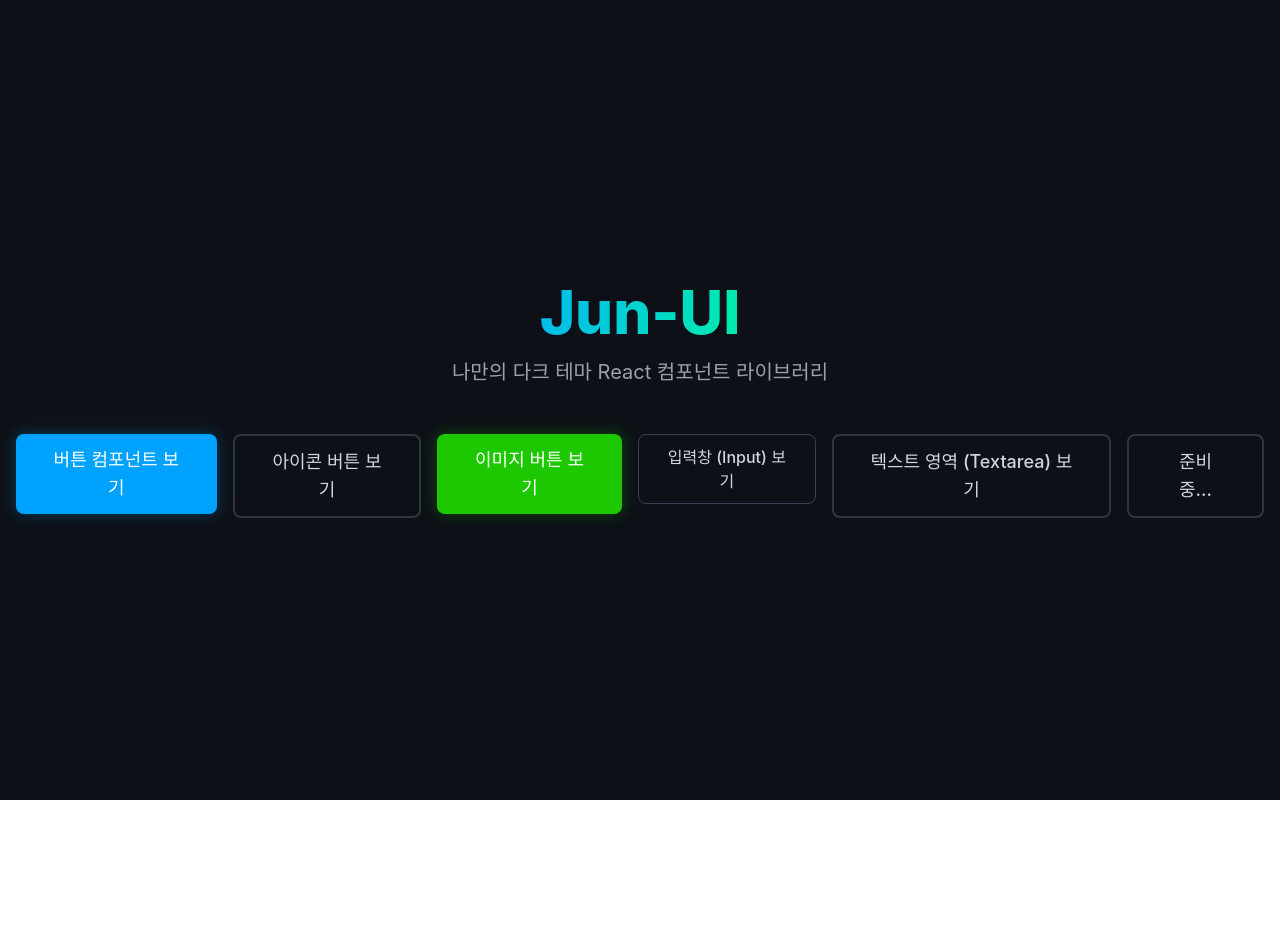
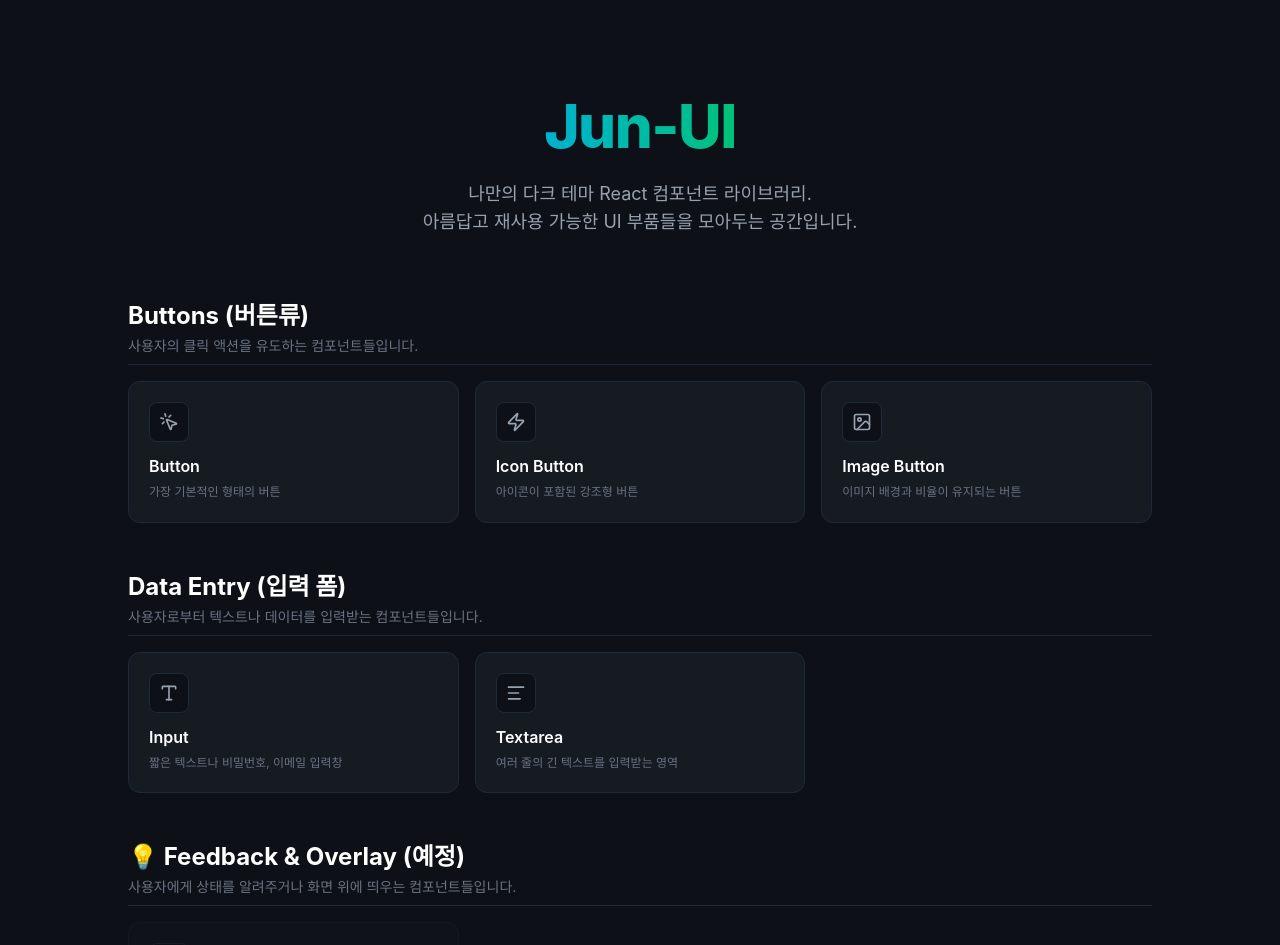
Before and after one commit to bjw9415-oss/jun-UI, a React (Vite) app: page / in a window 1280 px wide. Shown: the top 945 px of the page. Before the commit the page ends 800 px from the top, so only its background shows below. Built offline with nearby package versions, Linux system fonts and the light colour scheme.

Commit message:
fix: Classify components and organize them neatly on the home screen

```diff
--- a/src/pages/Home.tsx
+++ b/src/pages/Home.tsx
@@ -1,51 +1,167 @@
 import { Link } from "react-router-dom";
-import Button from "../components/Button";
+import {
+  MousePointerClick,
+  Zap,
+  Image as ImageIcon,
+  Type,
+  AlignLeft,
+  ToggleLeft,
+  type LucideIcon,
+} from "lucide-react";
+interface ComponentItem {
+  name: string;
+  path: string;
+  icon: LucideIcon;
+  desc: string;
+  disabled?: boolean;
+}
+
+interface ComponentCategory {
+  title: string;
+  description: string;
+  items: ComponentItem[];
+}
+const componentCategories: ComponentCategory[] = [
+  {
+    title: " Buttons (버튼류)",
+    description: "사용자의 클릭 액션을 유도하는 컴포넌트들입니다.",
+    items: [
+      {
+        name: "Button",
+        path: "/buttons",
+        icon: MousePointerClick,
+        desc: "가장 기본적인 형태의 버튼",
+      },
+      {
+        name: "Icon Button",
+        path: "/icon-buttons",
+        icon: Zap,
+        desc: "아이콘이 포함된 강조형 버튼",
+      },
+      {
+        name: "Image Button",
+        path: "/image-button",
+        icon: ImageIcon,
+        desc: "이미지 배경과 비율이 유지되는 버튼",
+      },
+    ],
+  },
+  {
+    title: " Data Entry (입력 폼)",
+    description: "사용자로부터 텍스트나 데이터를 입력받는 컴포넌트들입니다.",
+    items: [
+      {
+        name: "Input",
+        path: "/inputs",
+        icon: Type,
+        desc: "짧은 텍스트나 비밀번호, 이메일 입력창",
+      },
+      {
+        name: "Textarea",
+        path: "/textarea",
+        icon: AlignLeft,
+        desc: "여러 줄의 긴 텍스트를 입력받는 영역",
+      },
+    ],
+  },
+  {
+    title: "💡 Feedback & Overlay (예정)",
+    description:
+      "사용자에게 상태를 알려주거나 화면 위에 띄우는 컴포넌트들입니다.",
+    items: [
+      {
+        name: "Modal (준비 중)",
+        path: "/",
+        icon: ToggleLeft,
+        desc: "화면 중앙에 뜨는 팝업 창",
+        disabled: true,
+      },
+    ],
+  },
+];
 
 export default function Home() {
   return (
-    <div className="min-h-screen bg-[#0d1117] flex flex-col items-center justify-center p-4">
-      <div className="text-center mb-12">
-        <h1 className="text-6xl font-extrabold text-transparent bg-clip-text bg-linear-to-r from-[#00a2ff] to-[#00ff88] mb-4">
+    <div className="min-h-screen bg-[#0d1117] flex flex-col items-center py-24 px-6">
+      {/* 1. 헤더 영역 */}
+      <div className="text-center mb-16 animate-in fade-in slide-in-from-bottom-4 duration-700">
+        <h1 className="text-6xl font-extrabold text-transparent bg-clip-text bg-linear-to-r from-[#00a2ff] to-[#1EC800] mb-6 tracking-tight">
           Jun-UI
         </h1>
-        <p className="text-xl text-gray-400">
-          나만의 다크 테마 React 컴포넌트 라이브러리
+        <p className="text-gray-400 text-lg max-w-xl mx-auto">
+          나만의 다크 테마 React 컴포넌트 라이브러리.
+          <br />
+          아름답고 재사용 가능한 UI 부품들을 모아두는 공간입니다.
         </p>
       </div>
 
-      <div className="flex gap-4">
-        <Link to="/buttons">
-          <Button variant="primary" size="lg">
-            버튼 컴포넌트 보기
-          </Button>
-        </Link>
-        <Link to="/icon-buttons">
-          <Button variant="outline" size="lg">
-            아이콘 버튼 보기
-          </Button>
-        </Link>
-        <Link to="/image-button">
-          <Button variant="success" size="lg">
-            이미지 버튼 보기
-          </Button>
-        </Link>
-        <Link to="/inputs">
-          <Button variant="ghost" className="border border-gray-700">
-            입력창 (Input) 보기
-          </Button>
-        </Link>
-        <Link to="/textarea">
-          <Button variant="outline" size="lg">
-            텍스트 영역 (Textarea) 보기
-          </Button>
-        </Link>
-        <Button
-          variant="outline"
-          size="lg"
-          onClick={() => alert("다음 컴포넌트는 뭘 만들까요?")}
-        >
-          준비 중...
-        </Button>
+      {/* 2. 카테고리별 컴포넌트 리스트 영역 */}
+      <div className="w-full max-w-5xl flex flex-col gap-12">
+        {componentCategories.map((category, idx) => (
+          <div
+            key={idx}
+            className="flex flex-col gap-4 animate-in fade-in slide-in-from-bottom-4 duration-700"
+            style={{ animationDelay: `${idx * 150}ms` }}
+          >
+            {/* 카테고리 제목 */}
+            <div className="border-b border-gray-800 pb-2">
+              <h2 className="text-2xl font-bold text-white mb-1">
+                {category.title}
+              </h2>
+              <p className="text-sm text-gray-500">{category.description}</p>
+            </div>
+
+            {/* 카드 그리드 (반응형: 모바일 1칸, 태블릿 2칸, PC 3칸) */}
+            <div className="grid grid-cols-1 md:grid-cols-2 lg:grid-cols-3 gap-4">
+              {category.items.map((item, itemIdx) => {
+                const Icon = item.icon;
+
+                // 아직 준비 중인 컴포넌트는 클릭 안 되게 처리
+                if (item.disabled) {
+                  return (
+                    <div
+                      key={itemIdx}
+                      className="bg-[#161b22]/50 border border-gray-800/50 rounded-xl p-5 flex flex-col gap-3 opacity-50 cursor-not-allowed"
+                    >
+                      <div className="w-10 h-10 rounded-lg bg-[#0d1117] flex items-center justify-center border border-gray-800">
+                        <Icon className="w-5 h-5 text-gray-600" />
+                      </div>
+                      <div>
+                        <h3 className="text-white font-semibold mb-1">
+                          {item.name}
+                        </h3>
+                        <p className="text-xs text-gray-500 leading-relaxed">
+                          {item.desc}
+                        </p>
+                      </div>
+                    </div>
+                  );
+                }
+
+                // 정상 컴포넌트 링크 카드
+                return (
+                  <Link
+                    key={itemIdx}
+                    to={item.path}
+                    className="group bg-[#161b22] border border-gray-800 rounded-xl p-5 flex flex-col gap-3 hover:border-[#00a2ff] hover:bg-[#1c222b] hover:shadow-[0_0_20px_rgba(0,162,255,0.1)] transition-all duration-300"
+                  >
+                    <div className="w-10 h-10 rounded-lg bg-[#0d1117] group-hover:bg-[#00a2ff]/10 flex items-center justify-center border border-gray-800 group-hover:border-[#00a2ff]/30 transition-colors">
+                      <Icon className="w-5 h-5 text-gray-400 group-hover:text-[#00a2ff] transition-colors" />
+                    </div>
+                    <div>
+                      <h3 className="text-white font-semibold mb-1 group-hover:text-[#00a2ff] transition-colors">
+                        {item.name}
+                      </h3>
+                      <p className="text-xs text-gray-500 leading-relaxed">
+                        {item.desc}
+                      </p>
+                    </div>
+                  </Link>
+                );
+              })}
+            </div>
+          </div>
+        ))}
       </div>
     </div>
   );
```
